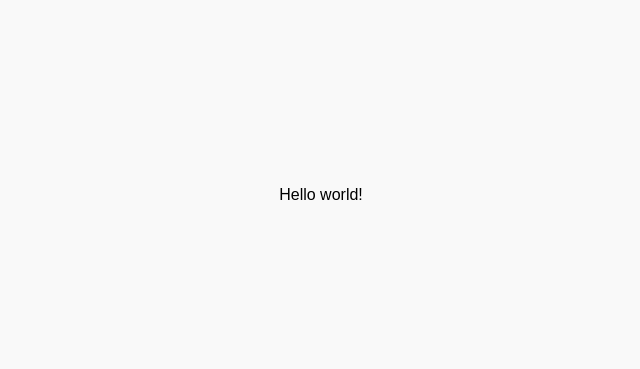
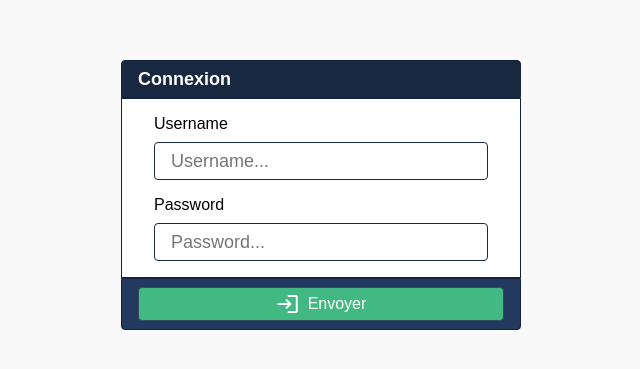
Before and after one commit to MMK-13/erp-front, a Vue app: page / in a window 1280 px wide. Shown: the part 205-574 px from the top of the page, without its empty margins (319-959 px from the left). Built offline with nearby package versions, Linux system fonts and the light colour scheme; a web font is replaced by a local one.

Commit message:
Update LoginView and LoginBox

```diff
--- /dev/null
+++ b/src/components/LoginBox.vue
@@ -0,0 +1,133 @@
+<template>
+	<div class="card">
+		<AlertInfo :text="alert.text" :type="alert.type" v-if="showAlert" @click="hideAlert" />
+		<div class="card__header">
+			Connexion
+		</div>
+		<div class="card__body">
+
+			<InputField
+			name="username"
+			label="Username"
+			type="text"
+			placeholder="Username..."
+			v-model:value="username" />
+			<InputField
+			name="password"
+			label="Password"
+			type="password"
+			placeholder="Password..."
+			v-model:value="password" />
+		</div>
+		<div class="card__footer">
+			<InputButton
+			text="Envoyer"
+			icon="login"
+			classes="primary block"
+			@click="submit"
+			/>
+		</div>
+	</div>
+</template>
+
+<script>
+	import InputField from './forms/InputField'
+	import InputButton from './forms/InputButton'
+	import AlertInfo from './forms/AlertInfo'
+
+	export default {
+		name: 'LoginBox',
+		components: {
+			InputField,
+			InputButton,
+			AlertInfo,
+		},
+		data() {
+			return {
+				username: '',
+				password: '',
+				showAlert: false,
+				alert: {
+					text: '',
+					type: '',
+				}
+			}
+		},
+		methods: {
+			submit() {
+				if (this.username && this.password) {
+					fetch('http://erp.ru/user/login', {
+						method: 'POST',
+						body: JSON.stringify({
+							username: this.username,
+							password: this.password
+						})
+					}).then((response) => response.json())
+					.then((data) => {
+						this.showAlert = true
+						if (!data.isLogged) {
+							this.alert = {
+								text: 'Vos identifiants incorrects !',
+								type: 'dangerous'
+							}
+						} else {
+							this.alert = {
+								text: 'Connexion réussie !',
+								type: 'done'
+							}
+						}
+
+						console.log(data)
+					})
+					.catch((error) => console.log(error))
+				} else {
+					this.showAlert = true
+					this.alert = {
+						text: 'Veuillez remplir les champs !',
+						type: 'warning'
+					}
+				}
+			},
+			hideAlert() {
+				this.showAlert = false
+			},
+		},
+	}
+</script>
+
+<style scoped>
+	.card {
+		display: grid;
+		grid-template-rows: auto 1fr auto;
+		/* A supprimer plutard  */
+		width: 400px;
+	}
+	.card__header {
+		font-size: 18px;
+		font-weight: 700;
+		border-top-left-radius: 4px;
+		border-top-right-radius: 4px;
+		border: 1px solid #152238;
+		background-color: #192841;
+		color: #FFF;
+		padding: 8px 16px;
+	}
+	.card__footer {
+		font-size: 18px;
+		font-weight: 700;
+		border-bottom-left-radius: 4px;
+		border-bottom-right-radius: 4px;
+		border: 1px solid #152238;
+		background-color: #23395D;
+		color: #FFF;
+		padding: 8px 16px;
+	}
+	.card__body {
+		background-color: #FFF;
+		display: flex;
+		flex-direction: column;
+		gap: 16px;
+		padding: 16px 32px;
+		border: 1px solid #152238;
+	}
+</style>
--- a/src/views/LoginView.vue
+++ b/src/views/LoginView.vue
@@ -1,16 +1,18 @@
 <template>
 	<LayoutCenter>
-		Hello world!
+		<LoginBox />
 	</LayoutCenter>
 </template>
 
 <script>
 	import LayoutCenter from '@/components/LayoutCenter'
+	import LoginBox from '@/components/LoginBox'
 
 	export default {
 		name: 'LoginView',
 		components: {
 			LayoutCenter,
+			LoginBox
 		},
 	}
 </script>
```
